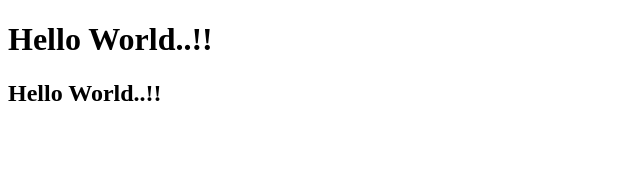
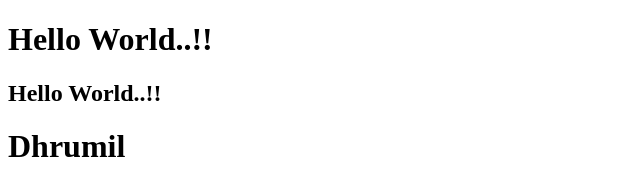
Before and after one commit to dhrumil278/Test, a plain HTML site: page index.html in a window 1280 px wide. Shown: the whole page, without its empty margins (0-640 px from the left). Drawn offline with Linux system fonts and the light colour scheme.

Commit message:
added new classs and h1 tab

```diff
--- a/index.html
+++ b/index.html
@@ -9,5 +9,8 @@
 <body>
     <h1>Hello World..!!</h1>
     <h2>Hello World..!!</h2>
+    <div class="main-class">
+        <h1>Dhrumil</h1>
+    </div>
 </body>
 </html>
```
